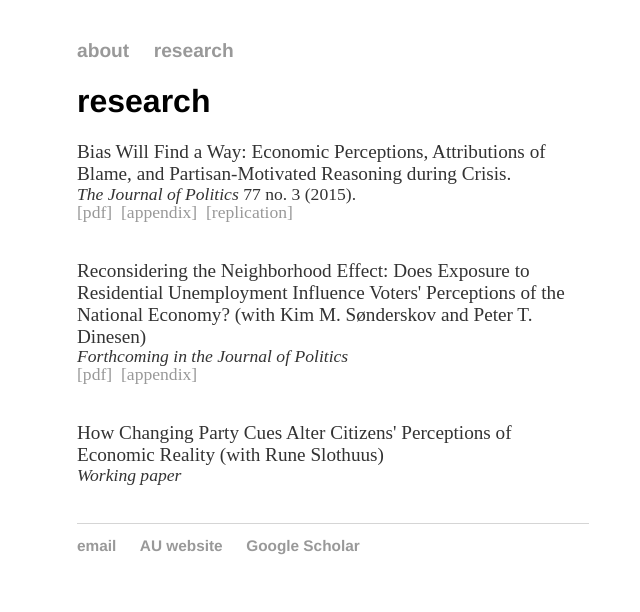
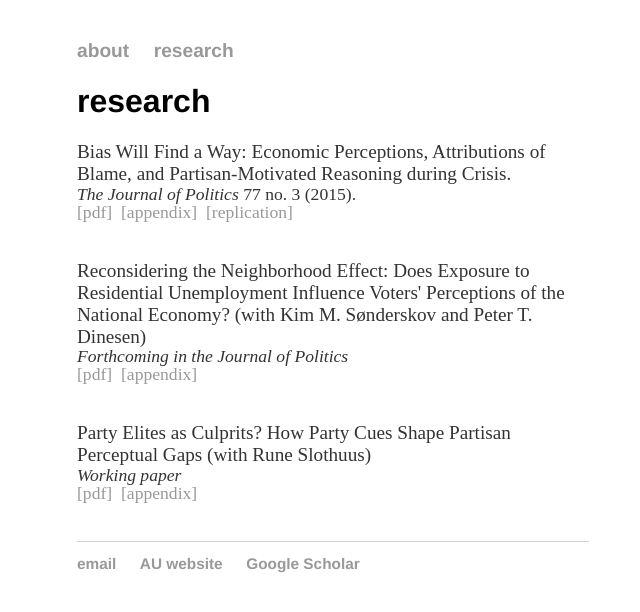
Before and after one commit to mbisgaard/mbisgaard.github.io, a Jekyll site: the page built from research/index.html, in a window 1280 px wide. Shown: the top 612 px of the page, without its empty margins (307-947 px from the left). Built offline with Jekyll 4.4.1, drawn with Linux system fonts in a browser that asks for light colours.

Commit message:
Update index.html

```diff
--- a/research/index.html
+++ b/research/index.html
@@ -21,8 +21,10 @@ title: mbisgaard::research
 	</p1>
 
 	<p>&nbsp;</p>
-	<pentry>How Changing Party Cues Alter Citizens' Perceptions of Economic Reality (with Rune Slothuus)</pentry><br>
-	<p1><i>Working paper</i></p1>
+	<pentry>Party Elites as Culprits? How Party Cues Shape Partisan Perceptual Gaps (with Rune Slothuus)</pentry><br>
+	<p1><i>Working paper</i>
+	<br><a href="https://www.dropbox.com/s/oqa2effoqqfw227/chpartycues-DP.pdf?dl=0">[pdf]</a>
+	&nbsp;<a href="https://www.dropbox.com/s/uobvzgvyibc87xu/chpartycues-SI-DP.pdf?dl=0">[appendix]</a></p1>
 
 	<p>&nbsp;</p>
 
```
